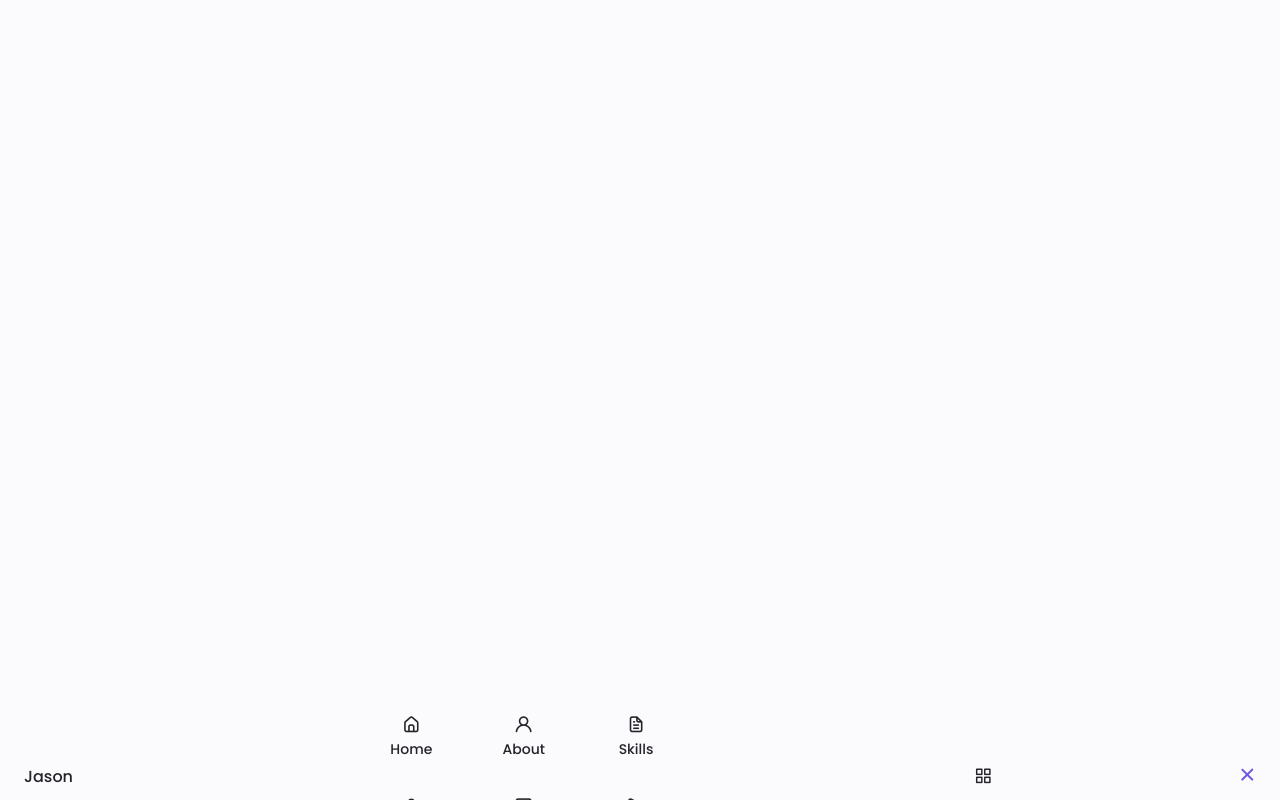
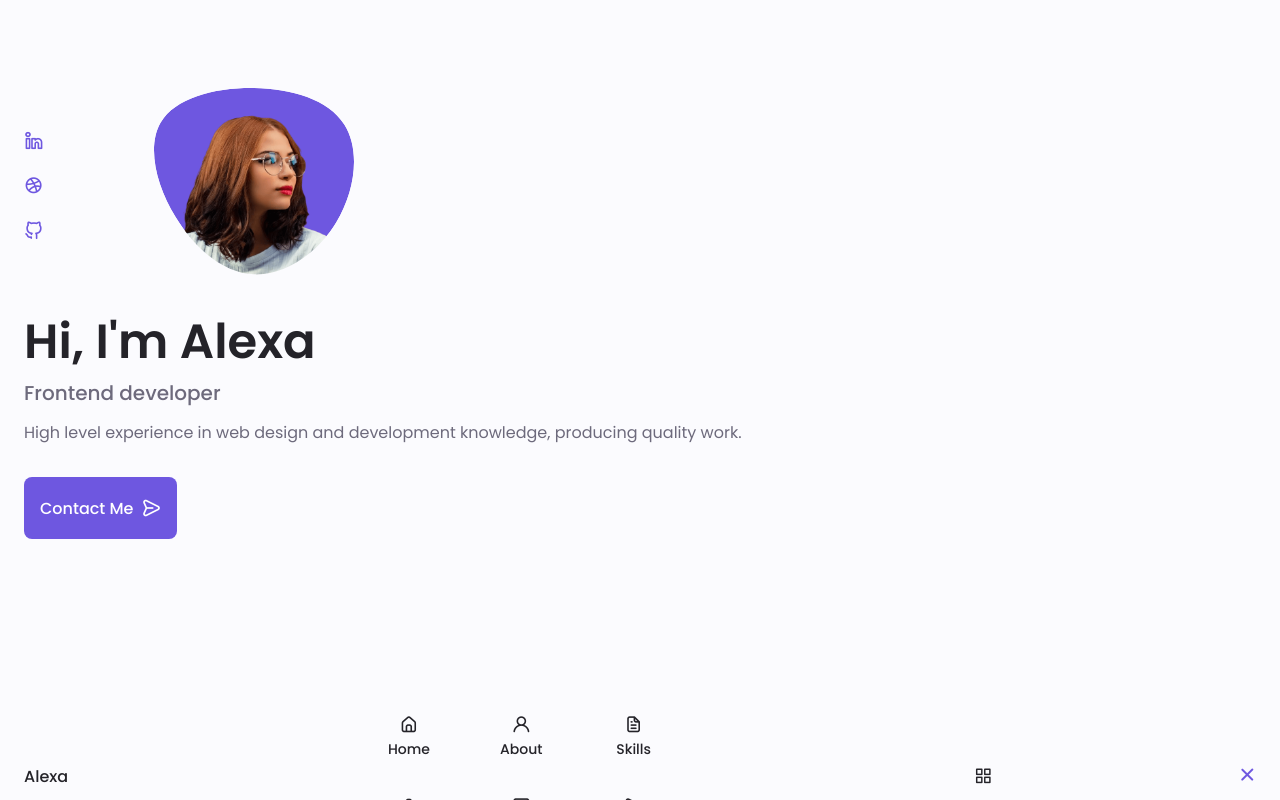
Before and after one commit to wind50321/js-responsive-portfolio, a plain HTML site: page index.html in a window 1280 px wide. Drawn offline with nearby package versions, Linux system fonts and the light colour scheme.

Commit message:
add home section

```diff
--- a/assets/css/styles.css
+++ b/assets/css/styles.css
@@ -87,7 +87,7 @@ body {
 }
 
 h1, h2, h3, h4 {
-    color: var(--text-color);
+    color: var(--title-color);
     font-weight: var(--font-semi-bold);
 }
 
@@ -226,3 +226,109 @@ img {
 .show-menu {
     bottom: 0;
 }
+
+/*==================== HOME ====================*/
+.home__container {
+    gap: 1rem;
+}
+
+.home__content {
+    grid-template-columns: .5fr 3fr;
+    padding-top: 3.5rem;
+    align-items: center;
+}
+
+.home__social {
+    display: grid;
+    grid-template-columns: max-content;
+    row-gap: 1rem;
+}
+
+.home__social-icon {
+    font-size: 1.2rem;
+    color: var(--first-color);
+}
+
+.home__social-icon:hover {
+    color: var(--first-color-alt);
+}
+
+.home__blob {
+    width: 200px;
+    fill: var(--first-color);
+}
+
+.home__blob-img {
+    width: 170px;
+}
+
+.home__data {
+    grid-column: 1/3;
+}
+
+.home__title {
+    font-size: var(--big-font-size);
+}
+
+.home__subtitle {
+    font-size: var(--h3-font-size);
+    color: var(--text-color);
+    font-weight: var(--font-medium);
+    margin-bottom: var(--mb-0-75);
+}
+
+.home__description {
+    margin-bottom: var(--mb-2);
+}
+
+.home__scroll {
+    display: none;
+}
+
+.home__scroll-button {
+    color: var(--first-color);
+    transition: .3s;
+}
+
+.home__scroll-button:hover {
+    transform: translateY(.25rem);
+}
+
+.home__scroll-mouse {
+    font-size: 2rem;
+}
+
+.home__scroll-name {
+    font-size: var(--small-font-size);
+    color: var(--title-color);
+    font-weight: var(--font-medium);
+    margin-right: var(--mb-0-25);
+}
+
+.home__scroll-arrow {
+    font-size: 1.25rem;
+}
+
+/*========== BUTTONS ==========*/
+.button {
+    display: inline-block;
+    background-color: var(--first-color);
+    color: #FFF;
+    padding: 1rem;
+    border-radius: .5rem;
+    font-weight: var(--font-medium);
+}
+
+.button:hover {
+    background-color: var(--first-color-alt);
+}
+
+.button__icon {
+    font-size: 1.25rem;
+    margin-left: var(--mb-0-5);
+}
+
+.button--flex {
+    display: inline-flex;
+    align-items: center;
+}
--- a/index.html
+++ b/index.html
@@ -16,7 +16,7 @@
         <!--==================== HEADER ====================-->
         <header class="header" id="header">
             <nav class="nav container">
-                <a href="#" class="nav__logo">Jason</a>
+                <a href="#" class="nav__logo">Alexa</a>
 
                 <div class="nav__menu" id="nav-menu">
                     <ul class="nav__list grid">
@@ -62,6 +62,63 @@
             </nav>
         </header>
 
+        <!--==================== MAIN ====================-->
+        <main class="main">
+            <!--==================== HOME ====================-->
+            <section class="home section" id="home">
+                <div class="home__container container grid">
+                    <div class="home__content grid">
+                        <div class="home__social">
+                            <a href="https://www.linkedin.com/" target="_blank" class="home__social-icon">
+                                <i class="uil uil-linkedin-alt"></i>
+                            </a>
+                            <a href="https://dribbble.com/" target="_blank" class="home__social-icon">
+                                <i class="uil uil-dribbble"></i>
+                            </a>
+                            <a href="https://github.com/" target="_blank" class="home__social-icon">
+                                <i class="uil uil-github-alt"></i>
+                            </a>
+                        </div>
+
+                        <div class="home__img">
+                            <svg class="home__blob" viewBox="0 0 200 187" xmlns="http://www.w3.org/2000/svg" xmlns:xlink="http://www.w3.org/1999/xlink">
+                                <mask id="mask0" mask-type="alpha">
+                                    <path d="M190.312 36.4879C206.582 62.1187 201.309 102.826 182.328 134.186C163.346 165.547
+                                    130.807 187.559 100.226 186.353C69.6454 185.297 41.0228 161.023 21.7403 129.362C2.45775
+                                    97.8511 -7.48481 59.1033 6.67581 34.5279C20.9871 10.1032 59.7028 -0.149132 97.9666
+                                    0.00163737C136.23 0.303176 174.193 10.857 190.312 36.4879Z"/>
+                                </mask>
+                                <g mask="url(#mask0)">
+                                    <path d="M190.312 36.4879C206.582 62.1187 201.309 102.826 182.328 134.186C163.346
+                                    165.547 130.807 187.559 100.226 186.353C69.6454 185.297 41.0228 161.023 21.7403
+                                    129.362C2.45775 97.8511 -7.48481 59.1033 6.67581 34.5279C20.9871 10.1032 59.7028
+                                    -0.149132 97.9666 0.00163737C136.23 0.303176 174.193 10.857 190.312 36.4879Z"/>
+                                    <image class="home__blob-img" x="12" y="18" href="assets/img/profile.png"/>
+                                </g>
+                            </svg>
+                        </div>
+
+                        <div class="home__data">
+                            <h1 class="home__title">Hi, I'm Alexa</h1>
+                            <h3 class="home__subtitle">Frontend developer</h3>
+                            <p class="home__description">High level experience in web design and development knowledge, producing quality work.</p>
+                            <a href="#contact" class="button button--flex">
+                                Contact Me <i class="uil uil-message button__icon"></i>
+                            </a>
+                        </div>
+                    </div>
+
+                    <div class="home__scroll">
+                        <a href="#about" class="home__scroll-button button--flex">
+                            <i class="uil uil-mouse-alt home__scroll-mouse"></i>
+                            <span class="home__scroll-name">Scroll down</span>
+                            <i class="uil uil-arrow-down home__scroll-arrow"></i>
+                        </a>
+                    </div>
+                </div>
+            </section>
+        </main>
+
         <!--==================== MAIN JS ====================-->
         <script src="assets/js/main.js"></script>
     </body>
```
Also changed, not shown: assets/img/blob.svg (added), assets/img/profile.png (added).
